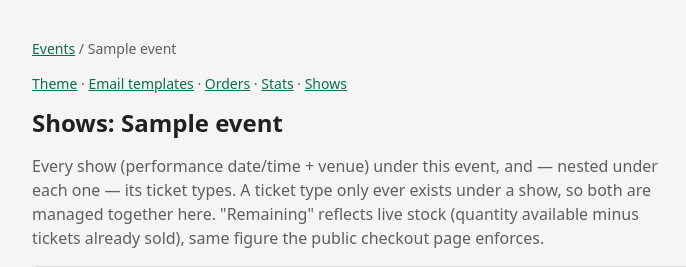
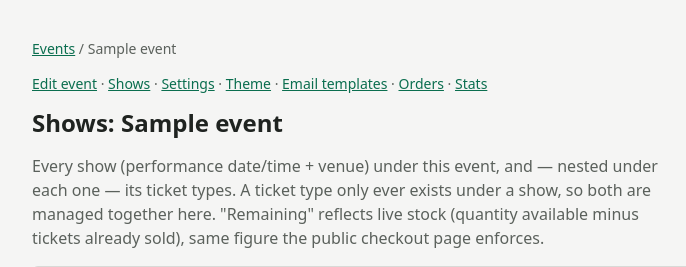
Before and after one commit to basmulder03/ticketing-system, a Python web app: template app/templates/backoffice/shows_manage.html in a window 1280 px wide. Shown: the part 76-343 px from the top of the page, without its empty margins (72-758 px from the left). Run offline with Jinja, Linux system fonts and the light colour scheme; the template is opened without the code that fills it: most values are stand-ins (such as "Sample title", 1, 10 or a date in 2020).

Commit message:
fix: correct Shows page's per-event nav to the standard link set/order
The per-event nav on shows_manage.html was missing the "Edit event" and
"Settings" links present on every other Event-scoped backoffice page, and
listed its remaining links in a different order — a WCAG 2.1 AA 3.2.3
(Consistent Navigation) violation, since a repeated navigation mechanism
must appear in the same relative order across pages. Also wraps the nav
links in a real <nav aria-label="Event section"> landmark rather than a
bare <p> of links.

Co-Authored-By: Claude Sonnet 5 <noreply@anthropic.com>
Claude-Session: https://claude.ai/code/session_013aggXU5kkXquR6MAvs9rvE

```diff
--- a/app/templates/backoffice/shows_manage.html
+++ b/app/templates/backoffice/shows_manage.html
@@ -2,13 +2,17 @@
 {% block title %}Shows — {{ event.name }} — Beacon Backoffice{% endblock %}
 {% block content %}
 <p class="bo-breadcrumb"><a href="/events">Events</a> / {{ event.name }}</p>
+<nav aria-label="Event section">
 <p class="bo-hint bo-hint--small">
+  <a href="/events/{{ event.id }}/edit">Edit event</a> ·
+  <a href="/events/{{ event.id }}/shows" aria-current="page">Shows</a> ·
+  <a href="/events/{{ event.id }}/config">Settings</a> ·
   <a href="/events/{{ event.id }}/theme">Theme</a> ·
   <a href="/events/{{ event.id }}/email-templates">Email templates</a> ·
   <a href="/events/{{ event.id }}/orders">Orders</a> ·
-  <a href="/events/{{ event.id }}/stats">Stats</a> ·
-  <a href="/events/{{ event.id }}/shows" aria-current="page">Shows</a>
+  <a href="/events/{{ event.id }}/stats">Stats</a>
 </p>
+</nav>
 <h1>Shows: {{ event.name }}</h1>
 <p class="bo-hint">
   Every show (performance date/time + venue) under this event, and — nested under each one — its ticket types.
```
